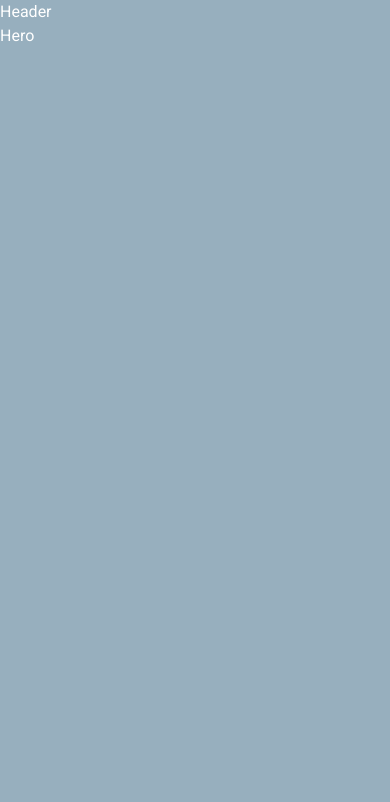
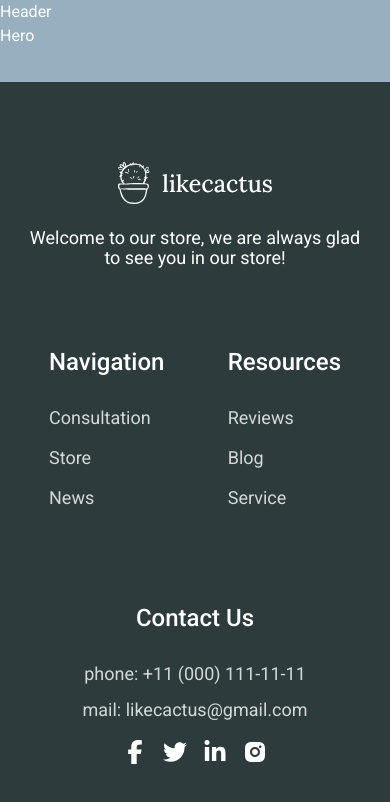
Before and after one commit to IT-Adventura/cacti-fe, a Next.js app: page / in a window 390 px wide. Shown: the top 802 px of the page. Built offline with nearby package versions, Linux system fonts and the light colour scheme.

Commit message:
feat(widgets): added mobile footer

```diff
--- a/src/app/layout.tsx
+++ b/src/app/layout.tsx
@@ -2,6 +2,7 @@ import type { Metadata } from 'next';
 import { Roboto as FontSans, Lora as FontSerif } from 'next/font/google';
 import './globals.css';
 
+import { Footer } from '~/widgets/footer';
 import { Header } from '~/widgets/header';
 import { cn } from '~/shared/lib';
 
@@ -29,13 +30,14 @@ export default function RootLayout({
     <html lang="en">
       <body
         className={cn(
-          'min-h-screen font-sans antialiased',
+          'flex min-h-screen flex-col font-sans antialiased',
           fontSans.variable,
           fontSerif.variable,
         )}
       >
         <Header />
         {children}
+        <Footer />
       </body>
     </html>
   );
--- /dev/null
+++ b/src/features/contacts/index.ts
@@ -0,0 +1 @@
+export { Contacts, Socials } from './ui';
--- /dev/null
+++ b/src/features/contacts/ui/contacts.tsx
@@ -0,0 +1,23 @@
+import * as React from 'react';
+import { Socials } from './socials';
+
+export interface ContactsProps extends React.HTMLAttributes<HTMLDivElement> {}
+
+const Contacts = React.forwardRef<HTMLDivElement, ContactsProps>(
+  (props, ref) => {
+    return (
+      <div ref={ref} {...props}>
+        <p className="mb-4 text-lg/5 text-foreground/80">
+          phone: <a href="tel:+110001111111">+11 (000) 111-11-11</a>
+        </p>
+        <p className="mb-5 text-lg/5 text-foreground/80">
+          mail: <a href="mailto:likecactus@gmail.com">likecactus@gmail.com</a>
+        </p>
+        <Socials />
+      </div>
+    );
+  },
+);
+Contacts.displayName = 'Contacts';
+
+export { Contacts };
--- /dev/null
+++ b/src/features/contacts/ui/index.ts
@@ -0,0 +1,2 @@
+export { Contacts } from './contacts';
+export { Socials } from './socials';
--- /dev/null
+++ b/src/features/contacts/ui/socials.tsx
@@ -0,0 +1,58 @@
+import * as React from 'react';
+import { FaFacebookF, FaLinkedinIn, FaTwitter } from 'react-icons/fa6';
+import { RiInstagramFill } from 'react-icons/ri';
+import { cn } from '~/shared/lib';
+
+export interface SocialsProps extends React.HTMLAttributes<HTMLUListElement> {}
+
+const Socials = React.forwardRef<HTMLUListElement, SocialsProps>(
+  ({ className, ...props }, ref) => {
+    return (
+      <ul
+        className={cn('flex justify-center space-x-4', className)}
+        ref={ref}
+        {...props}
+      >
+        <li>
+          <a
+            href="https://www.facebook.com/"
+            target="_blank"
+            rel="noopener noreferrer"
+          >
+            <FaFacebookF size={24} />
+          </a>
+        </li>
+        <li>
+          <a
+            href="https://twitter.com/"
+            target="_blank"
+            rel="noopener noreferrer"
+          >
+            <FaTwitter size={24} />
+          </a>
+        </li>
+        <li>
+          <a
+            href="https://www.linkedin.com/"
+            target="_blank"
+            rel="noopener noreferrer"
+          >
+            <FaLinkedinIn size={24} />
+          </a>
+        </li>
+        <li>
+          <a
+            href="https://www.instagram.com/"
+            target="_blank"
+            rel="noopener noreferrer"
+          >
+            <RiInstagramFill size={24} />
+          </a>
+        </li>
+      </ul>
+    );
+  },
+);
+Socials.displayName = 'Socials';
+
+export { Socials };
--- /dev/null
+++ b/src/widgets/footer/index.ts
@@ -0,0 +1 @@
+export { Footer } from './ui';
--- /dev/null
+++ b/src/widgets/footer/ui/contact.tsx
@@ -0,0 +1,10 @@
+import { Contacts } from '~/features/contacts';
+
+export const Contact = () => {
+  return (
+    <section className="text-center">
+      <h3 className="mb-8 text-2xl/7 font-medium">Contact Us</h3>
+      <Contacts />
+    </section>
+  );
+};
--- /dev/null
+++ b/src/widgets/footer/ui/footer.tsx
@@ -0,0 +1,24 @@
+import Link from 'next/link';
+import { LogoBig } from '~/shared/ui/assets';
+import { Contact } from './contact';
+import { Links } from './links';
+
+export const Footer = () => {
+  return (
+    <footer className="mt-auto bg-card py-20">
+      <div className="container">
+        <section className="mb-20 flex flex-col items-center space-y-6">
+          <Link href="/">
+            <LogoBig />
+          </Link>
+          <p className="text-center text-lg/5">
+            Welcome to our store, we are always glad to see you in our store!
+          </p>
+        </section>
+
+        <Links />
+        <Contact />
+      </div>
+    </footer>
+  );
+};
--- /dev/null
+++ b/src/widgets/footer/ui/index.ts
@@ -0,0 +1 @@
+export { Footer } from './footer';
--- /dev/null
+++ b/src/widgets/footer/ui/links.tsx
@@ -0,0 +1,36 @@
+import Link from 'next/link';
+
+export const Links = () => {
+  return (
+    <section className="mx-auto mb-24 flex max-w-[18.25rem] justify-between">
+      <div>
+        <h3 className="mb-8 text-2xl/7 font-medium">Navigation</h3>
+        <ul className="space-y-5 text-lg/5 text-foreground/80">
+          <li>
+            <Link href="#">Consultation</Link>
+          </li>
+          <li>
+            <Link href="#">Store</Link>
+          </li>
+          <li>
+            <Link href="#">News</Link>
+          </li>
+        </ul>
+      </div>
+      <div>
+        <h3 className="mb-8 text-2xl/7 font-medium">Resources</h3>
+        <ul className="space-y-5 text-lg/5 text-foreground/80">
+          <li>
+            <Link href="#">Reviews</Link>
+          </li>
+          <li>
+            <Link href="#">Blog</Link>
+          </li>
+          <li>
+            <Link href="#">Service</Link>
+          </li>
+        </ul>
+      </div>
+    </section>
+  );
+};
```
Also changed, not shown: 2 other files (tests, documents, lock files or other folders).
